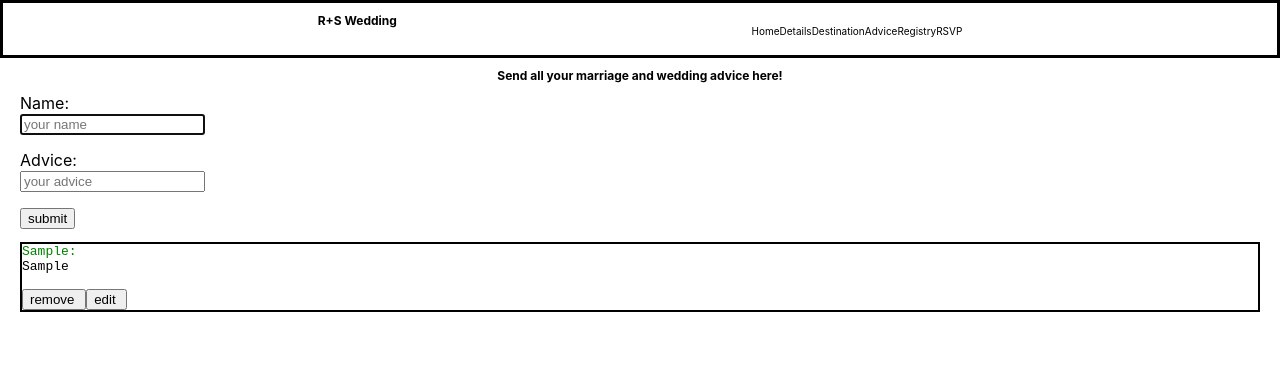
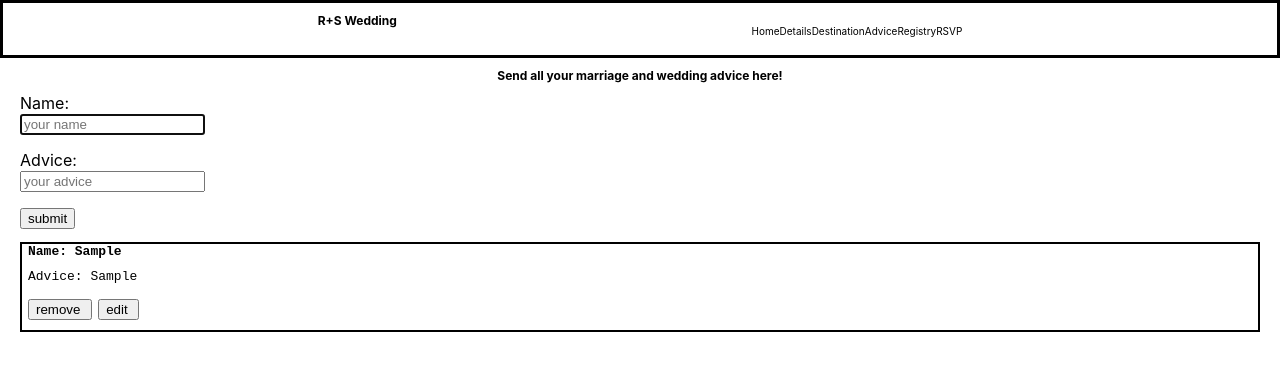
Before and after one commit to searle927/Capstone-Project, a React (Create React App) app in the folder client/: page /advice in a window 1280 px wide. Both pictures are taken after typing "Sample", "Sample" into the empty fields and a click on the button "submit". Shown: the top 370 px of the page. Built offline with nearby package versions, Linux system fonts and the light colour scheme; the HTML template or start-up script is replaced by a standard one.

Commit message:
made some changes to advice

```diff
--- a/client/src/components/Advice/Advice.css
+++ b/client/src/components/Advice/Advice.css
@@ -21,11 +21,19 @@
     margin-bottom: 15px;
 }
 .myListButton {
-
+    margin-bottom: 10px;
+    margin-left: 6px;
 }
 h2 {
     text-align: center;
 }
 .yes {
-    color: green;
+    color: black;
+    padding-left: 6px;
+    margin-bottom: 10px;
+    /* border-radius: 10px; */
+    font-weight: bold;
 }
+.no {
+    padding-left: 6px;
+}
--- a/client/src/components/Advice/Advice.jsx
+++ b/client/src/components/Advice/Advice.jsx
@@ -87,13 +87,13 @@ class Advice extends Component {
             {datas.map((data, i) =>
               <li key={i} className="myList">
                 <div className='yes'>
-                {data.name}:<br />
+                Name: {data.name}
                 </div>
                 <div className='no'>
-                {data.advice}<br /><br />
+                 Advice: {data.advice} <br /><br />
                 </div>
-                <button onClick={()=>this.fRemove(i)} className="myListButton">remove </button>
-                <button onClick={()=>this.fEdit(i)} className="myListButton">edit </button>
+                  <button onClick={()=>this.fRemove(i)} className="myListButton">remove </button>
+                  <button onClick={()=>this.fEdit(i)} className="myListButton">edit </button>
               </li>
             )}
           </pre>
```
